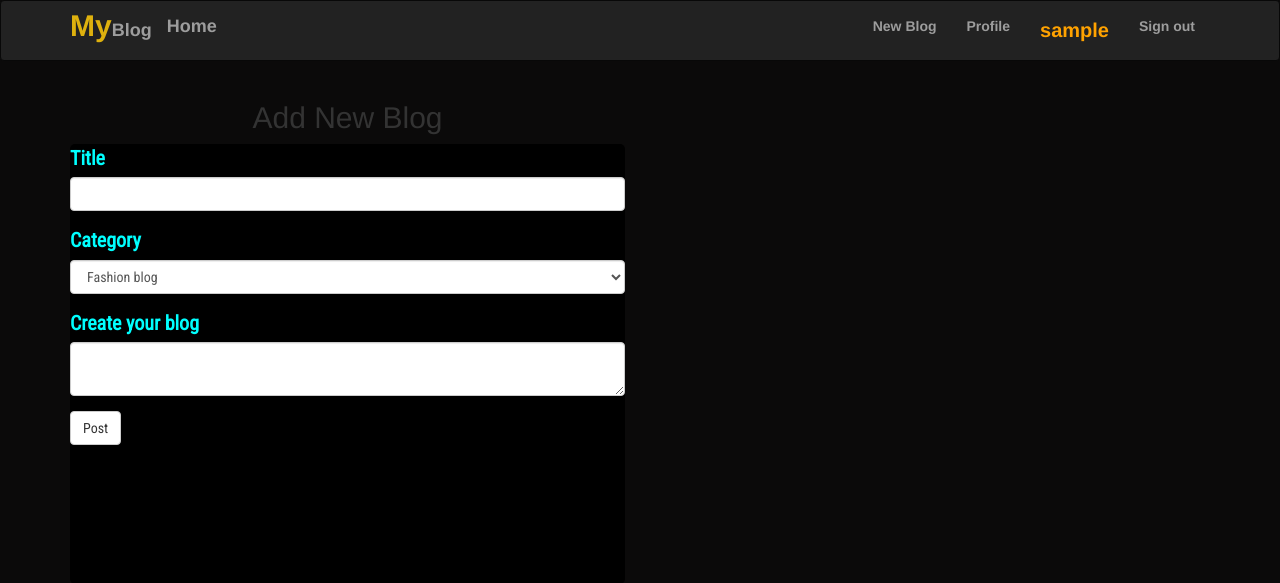
After one commit to catherinekimani/personal-blog, a Flask app: page /new_blog in a window 1280 px wide. The commit adds this page. Shown: the top 583 px of the page. Run offline with Flask 2, Linux system fonts and the light colour scheme; the visitor is signed in with stand-in values (Sample User, id 1); data comes from the database, SQL or seed files in the repository; parts of the project's set-up code (start-up, migrations or seed data) failed here and were passed over; some libraries are stand-ins or nearby versions; some web fonts are replaced.

Commit message:
Feat: Create function for users to add new blogs

```diff
--- a/app/main/views.py
+++ b/app/main/views.py
@@ -37,6 +37,21 @@ def new_comments(blog_id):
         return redirect(url_for('main.index',blog_id = blog_id))
 
     return render_template('comments.html',Commentsform=form, comments=comments, blogs = blogs, user=user)
+
+# new blog
+@main.route('/new_blog', methods=['POST','GET'])
+@login_required
+def new_blog():
+    form = BlogForm()
+    if form.validate_on_submit():
+        title = form.title.data
+        description = form.description.data
+        category = form.category.data
+        user_id = current_user
+        new_blog =Blog(description=description,user_id=current_user._get_current_object().id,category=category,title=title)
+        new_blog.save_blog()
+        return redirect(url_for('main.index'))
+    return render_template('new_blog.html', form = form)
 
 
 @main.route('/user/<name>')
--- a/app/templates/navbar.html
+++ b/app/templates/navbar.html
@@ -15,6 +15,7 @@
         <div id="navbar" class="navbar-collapse collapse">
             <ul class="nav navbar-nav navbar-right">
                 {% if current_user.is_authenticated %}
+                <li><a href="{{url_for('main.new_blog')}}"> New Blog</a></li>
                 <li><a href="{{url_for('main.profile',name=current_user.username)}}">Profile</a></li>
                 <li style="color:white;padding:15px; font-size: 20px; color: rgb(255, 162, 0); font-weight: bold;">
                     {{current_user.username}}</li>
--- /dev/null
+++ b/app/templates/new_blog.html
@@ -0,0 +1,16 @@
+{% extends 'base.html'%}
+{% import 'bootstrap/wtf.html' as wtf %}
+
+{% block content %}
+<div class="container">
+    <div class="row">
+        <div class="col-md-6">
+            <div id="NewBlog">
+                <h2 class="text-center">Add New Blog</h2>
+                {{wtf.quick_form(form)}}
+            </div>
+        </div>
+    </div>
+</div>
+
+{% endblock%}
```
